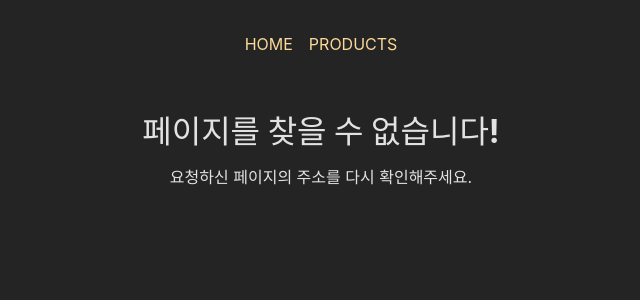
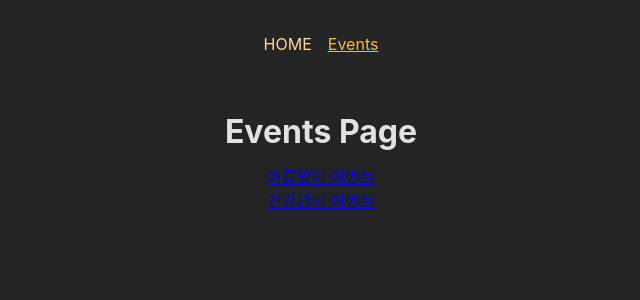
Before and after one commit to JinWooP98/react-study202406, a React (Create React App) app: page /events in a window 1280 px wide. Shown: the top 300 px of the page, without its empty margins (319-959 px from the left). Built offline with nearby package versions, Linux system fonts and the light colour scheme.

Commit message:
# useParams

```diff
--- a/src/components/RouteExample/layout/MainNavigation.js
+++ b/src/components/RouteExample/layout/MainNavigation.js
@@ -19,7 +19,7 @@ const MainNavigation = () => {
                         <NavLink to="" className={activeFn} >HOME</NavLink>
                     </li>
                     <li>
-                        <NavLink to="products" className={activeFn}>PRODUCTS</NavLink>
+                        <NavLink to="events" className={activeFn}>Events</NavLink>
                     </li>
                 </ul>
             </nav>
--- /dev/null
+++ b/src/components/RouteExample/pages/EventDetail.js
@@ -0,0 +1,16 @@
+import React from 'react';
+import {useParams} from "react-router-dom";
+
+const EventDetail = () => {
+
+    const params = useParams();
+
+    return (
+        <>
+            <h1>EventDetail Page</h1>
+            <p>Event ID: {params.eventId}</p>
+        </>
+    );
+};
+
+export default EventDetail;
--- /dev/null
+++ b/src/components/RouteExample/pages/Events.js
@@ -0,0 +1,40 @@
+import React from 'react';
+import {Link} from "react-router-dom";
+
+const DUMMY_EVENTS = [
+    {
+        id: '1',
+        title: '여름맞이 이벤트',
+        image: 'https://m.puroluna.com/file_data/iffl8888/2019/06/18/e6a78ac2fbfa26acf240feb86380a47f.jpg',
+        date: '2024-07-20',
+        description: '여름맞이 이벤트입니다. 재밌겠지?'
+    },
+    {
+        id: '2',
+        title: '건강관리 이벤트',
+        image: 'https://www.nhis.or.kr/static/alim/paper/oldpaper/202109/assets/images/sub/event01_mo.jpg',
+        date: '2024-07-15',
+        description: '건강 이벤트입니다. 건강하겠지?'
+    },
+];
+
+
+
+const Events = () => {
+    return (
+        <>
+            <h1>Events Page</h1>
+            <ul>
+                {
+                    DUMMY_EVENTS.map(event => (
+                        <li key={event.id}>
+                            <Link to={`${event.id}`}>{event.title}</Link>
+                        </li>
+                    ))
+                }
+            </ul>
+        </>
+    );
+};
+
+export default Events;
```
Also changed, not shown: src/App.js (+4 -4 lines).
